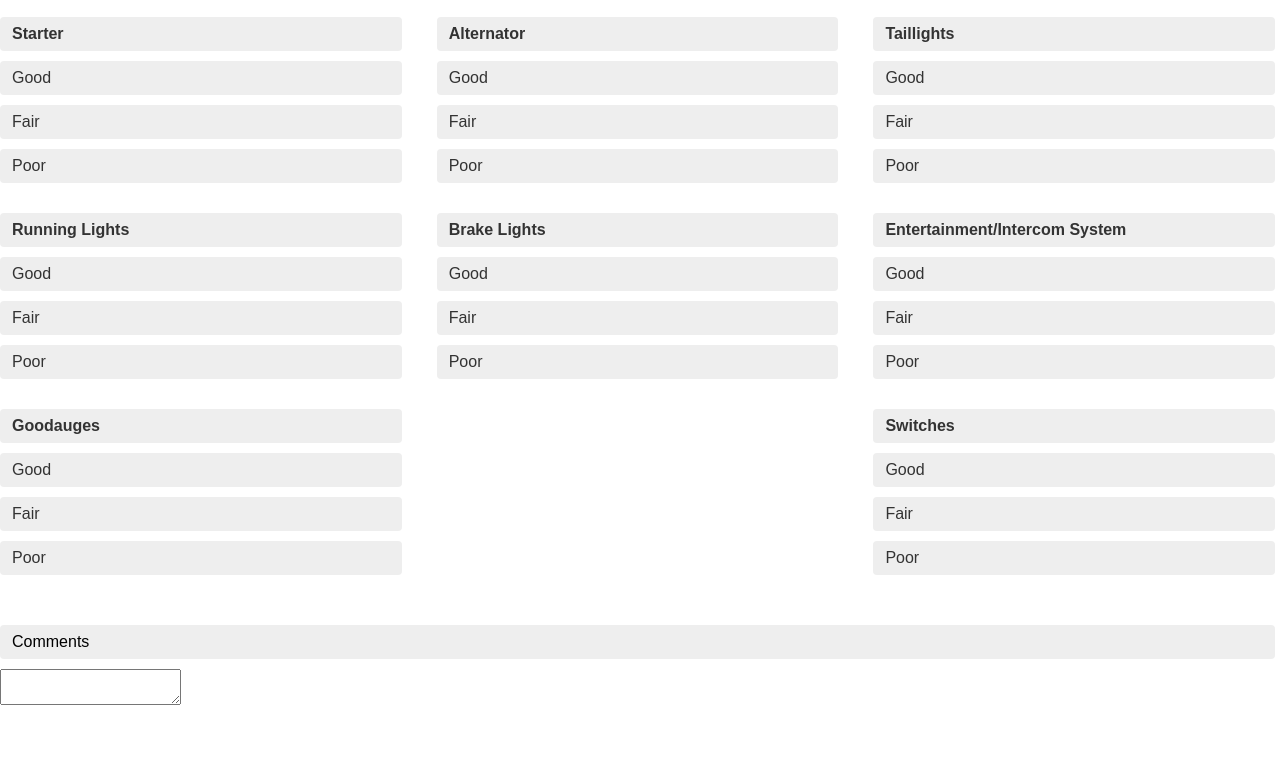
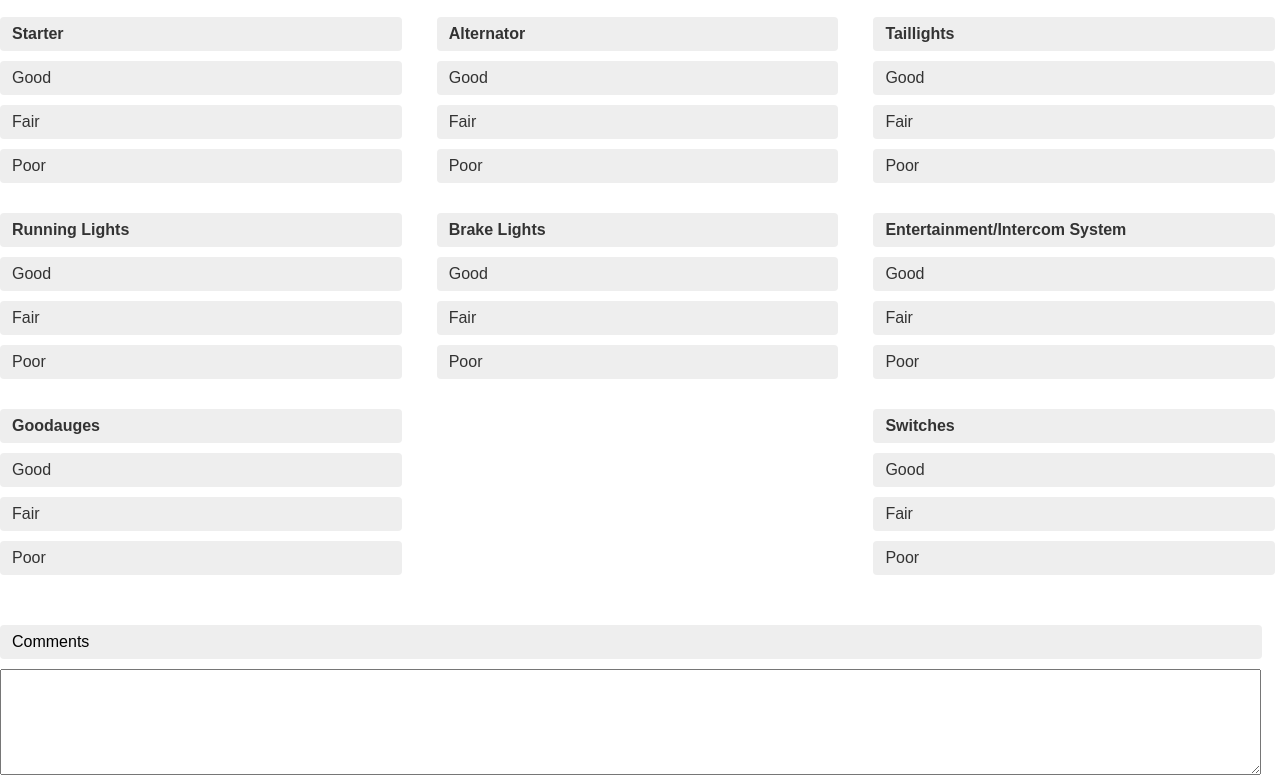
Before and after one commit to mahmoudalikandil/unique-bike-garage, a plain HTML site: page index.html in a window 1280 px wide. Shown: the part 3328-4107 px from the top of the page. Before the commit the page ends 4037 px from the top, so only its background shows below. Drawn offline with Linux system fonts and the light colour scheme.

Commit message:
Update styles.css

```diff
--- a/styles.css
+++ b/styles.css
@@ -1,3 +1,10 @@
+textarea.comments-container{
+    resize: both;
+    min-height: 100px;
+}
+.comments-container{
+width: 99%;
+}
 .input-field{
     width: 100%;
 }
```
